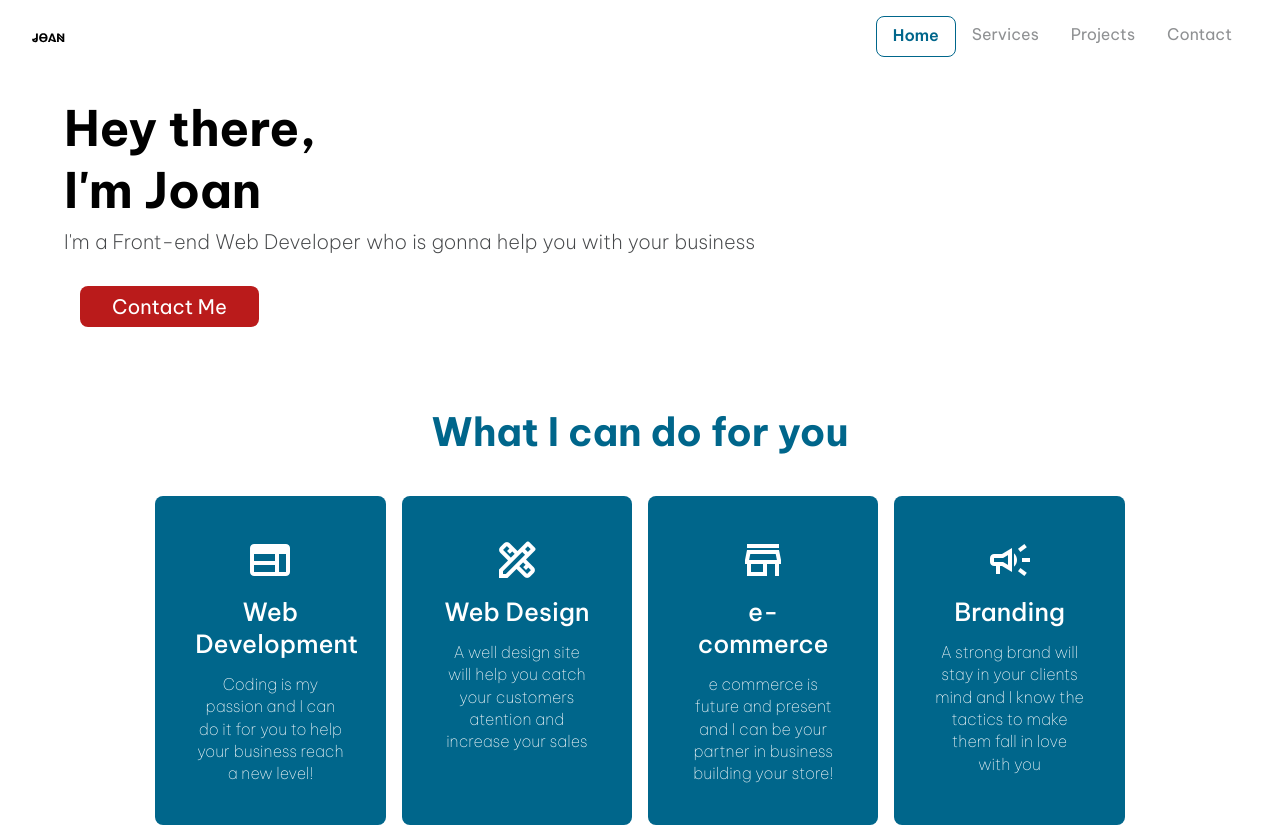
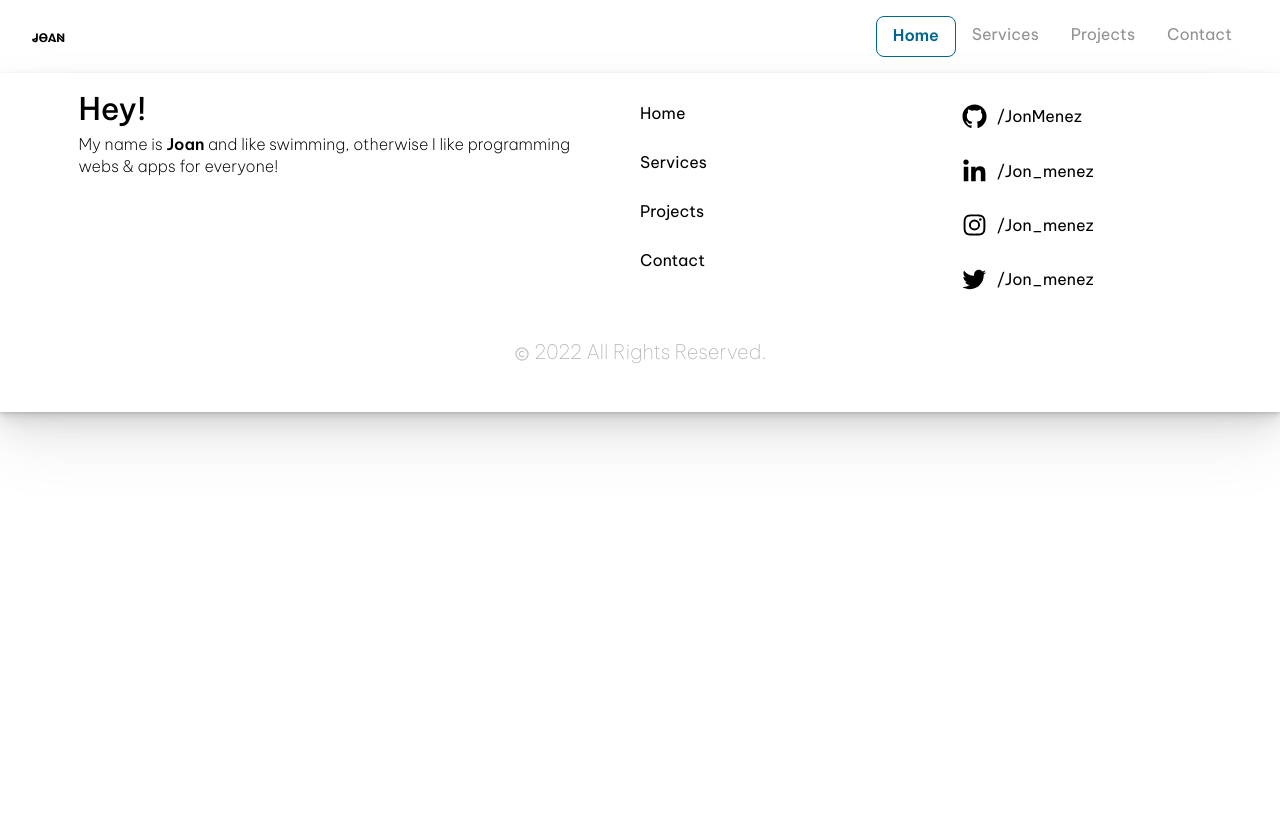
Before and after one commit to JonMenez/landing-page-giDev, a React app: page / in a window 1280 px wide. Shown: the top 827 px of the page. After the commit the page ends 800 px from the top, so only its background shows below. Built offline with nearby package versions, Linux system fonts and the light colour scheme.

Commit message:
[ADD] Outlet component

```diff
--- a/src/containers/Layout.jsx
+++ b/src/containers/Layout.jsx
@@ -1,12 +1,13 @@
 import * as React from 'react';
+import { Outlet } from 'react-router-dom';
 import Header from '@containers/Header'
 import Footer from '@containers/Footer';
 
-const Layout = ({ children }) => {
+const Layout = () => {
   return (
     <div>
        <Header/>
-         {children}
+          <Outlet/>
        <Footer/>
     </div>
   )
```
